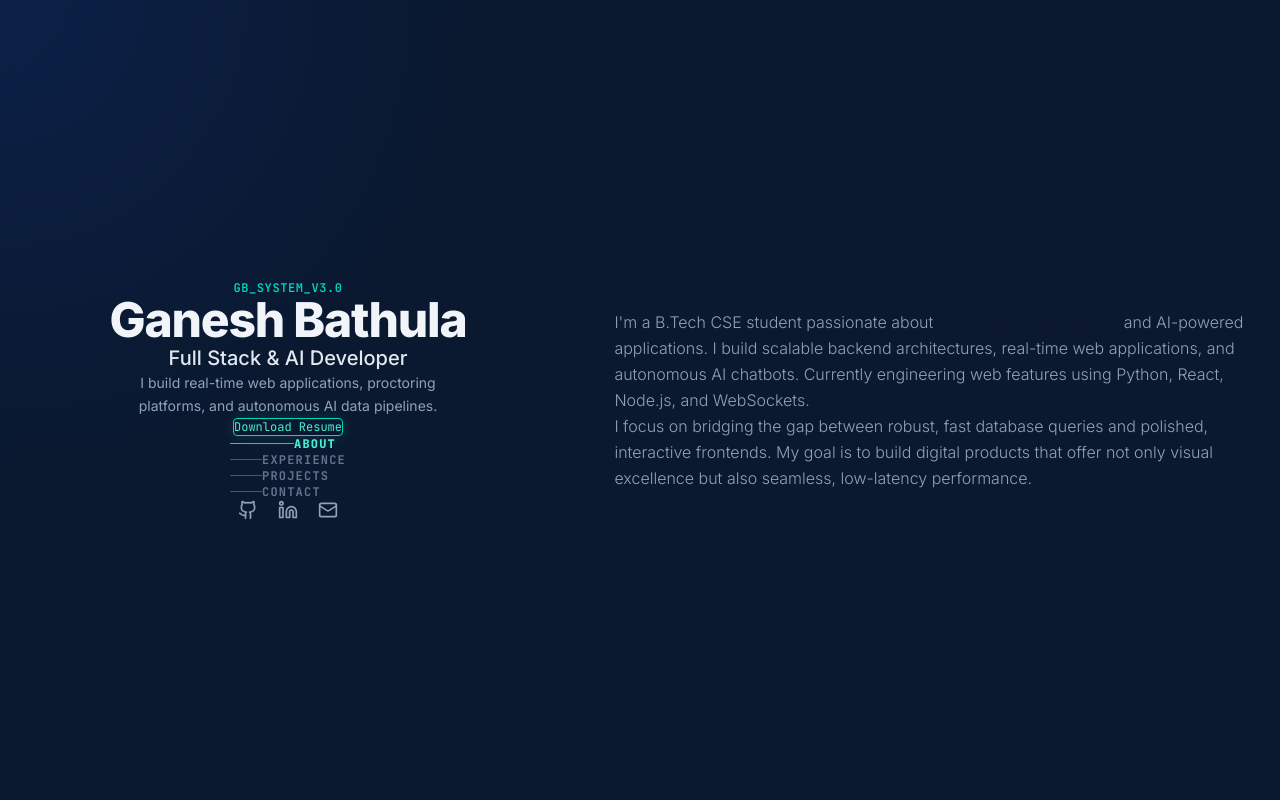
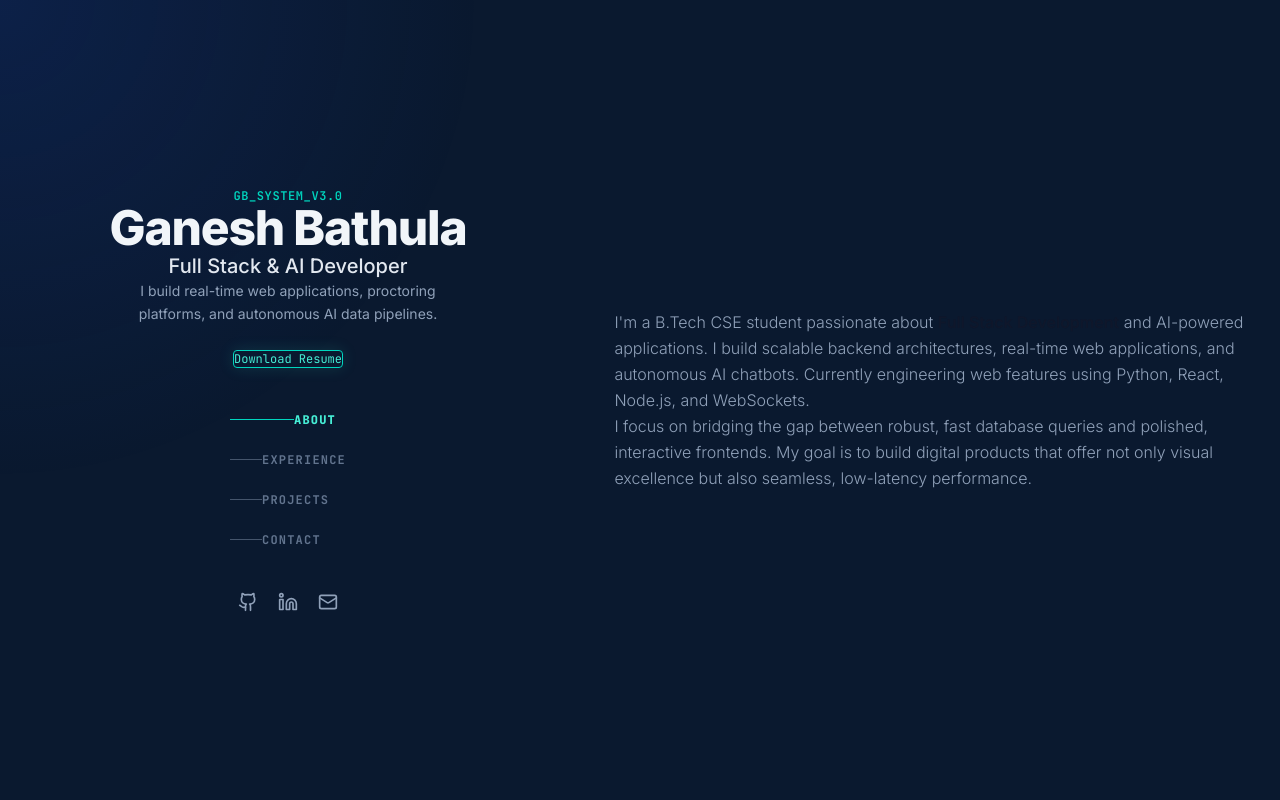
Before and after one commit to Ganesh5710/Portfolio, a Next.js app: page / in a window 1280 px wide. Shown: the top 800 px of the page. Built offline with nearby package versions, Linux system fonts and the light colour scheme.

Commit message:
style: replace margin utility classes with explicit inline style height spacers and inline nav link padding in page.js

```diff
--- a/src/app/page.js
+++ b/src/app/page.js
@@ -111,7 +111,7 @@ export default function Home() {
           <header className="lg:w-1/2 lg:h-screen lg:sticky lg:top-0 py-12 px-6 lg:px-12 flex flex-col justify-center items-center max-w-xl select-none shrink-0 z-40 relative">
             <div className="w-full flex flex-col items-center text-center my-auto pt-4">
               {/* 1. Header Info (Tag, Title, Role, Description) */}
-              <div className="flex flex-col items-center text-center w-full pb-4">
+              <div className="flex flex-col items-center text-center w-full">
                 <span className="text-teal-400 font-mono text-xs font-semibold tracking-wider mb-3">
                   GB_SYSTEM_V3.0
                 </span>
@@ -129,8 +129,11 @@ export default function Home() {
                 </p>
               </div>
 
-              {/* 2. Download Resume Button Wrapper (Explicit vertical padding) */}
-              <div className="w-full flex justify-center py-6 select-none">
+              {/* Explicit 24px vertical spacer above Download Resume */}
+              <div style={{ height: '24px' }}></div>
+
+              {/* 2. Download Resume Button Wrapper */}
+              <div className="w-full flex justify-center select-none">
                 <a
                   href="/resume.pdf"
                   target="_blank"
@@ -142,8 +145,11 @@ export default function Home() {
                 </a>
               </div>
 
+              {/* Explicit 32px vertical spacer between Download Resume and Navigation */}
+              <div style={{ height: '32px' }}></div>
+
               {/* Mobile Horizontal Nav Menu */}
-              <nav className="flex lg:hidden flex-wrap justify-center gap-x-4 gap-y-2 font-mono text-xs uppercase tracking-widest py-4 select-none">
+              <nav className="flex lg:hidden flex-wrap justify-center gap-x-4 gap-y-2 font-mono text-xs uppercase tracking-widest select-none">
                 {NAV_ITEMS.map((item) => {
                   const isActive = activeSection === item.id;
                   return (
@@ -163,9 +169,9 @@ export default function Home() {
                 })}
               </nav>
 
-              {/* 3. Vertical Navigation Wrapper (Explicit padding-top and space-y-6) */}
-              <div className="w-full flex justify-center pt-8 pb-4">
-                <nav className="hidden lg:flex flex-col space-y-6 font-mono text-sm select-none w-fit mx-auto">
+              {/* 3. Vertical Navigation Wrapper */}
+              <div className="w-full flex justify-center">
+                <nav className="hidden lg:flex flex-col font-mono text-sm select-none w-fit mx-auto">
                   {NAV_ITEMS.map((item) => {
                     const isActive = activeSection === item.id;
                     return (
@@ -173,6 +179,7 @@ export default function Home() {
                         key={item.id}
                         href={`#${item.id}`}
                         onClick={(e) => handleAnchorClick(e, item.id)}
+                        style={{ padding: '12px 0' }}
                         className="group flex items-center cursor-pointer outline-none"
                       >
                         {/* Horizontal line indicator before each section title */}
@@ -195,8 +202,11 @@ export default function Home() {
                 </nav>
               </div>
 
-              {/* 4. Social Links Wrapper (Explicit top padding) */}
-              <div className="w-full flex justify-center pt-8 select-none">
+              {/* Explicit 32px vertical spacer between Navigation and Social Links */}
+              <div style={{ height: '32px' }}></div>
+
+              {/* 4. Social Links Wrapper */}
+              <div className="w-full flex justify-center select-none">
                 <div className="flex items-center gap-5">
                   <a
                     href="https://github.com/Ganesh5710"
```
